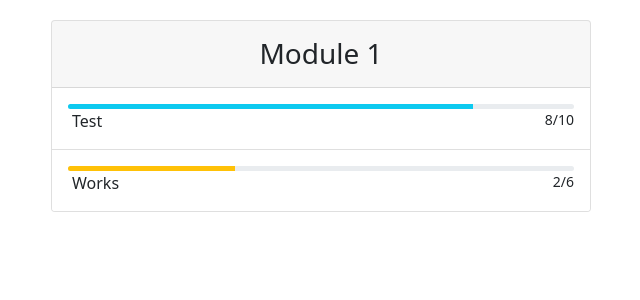
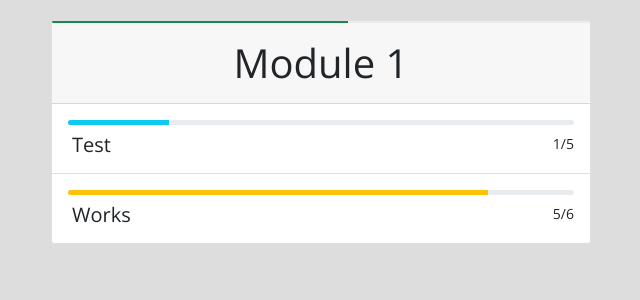
Before and after one commit to thecattest/samsung_progress, a Python web app: template templates/index.html in a window 1280 px wide. Shown: the top 300 px of the page, without its empty margins (319-959 px from the left). Run offline with Jinja, Linux system fonts and the light colour scheme; the template is opened without the code that fills it, so the values that code supplies are empty.

Commit message:
modules list template with collapsing and styles

```diff
--- a/templates/index.html
+++ b/templates/index.html
@@ -10,37 +10,84 @@
 
   <link rel="stylesheet" href="https://fonts.googleapis.com/css?family=Roboto:300,400,500,700&display=swap">
 
-  <link rel="stylesheet" href="style.css">
+  <script src="https://code.jquery.com/jquery-3.5.1.min.js" integrity="sha256-9/aliU8dGd2tb6OSsuzixeV4y/faTqgFtohetphbbj0=" crossorigin="anonymous"></script>
 
-  <title>{{title}}</title>
+  <link rel="preconnect" href="https://fonts.gstatic.com">
+  <link href="https://fonts.googleapis.com/css2?family=Open+Sans:ital,wght@0,300;0,400;0,600;1,600&display=swap" rel="stylesheet">
+
+  <title>Progress</title>
+
+  <style>
+    body {
+      background-color: #ddd;
+      font-family: 'Open Sans', sans-serif;
+    }
+
+    .results-list {
+      font-size: 14px;
+    }
+
+    .done {
+      color: #009829;
+    }
+
+    .not-done{
+      color: #d45050;
+    }
+
+    .hidden {
+      display: none;
+    }
+  </style>
+
 </head>
 <body>
 
-  <main role="main" class="container-fluid p-1">
-    <!-- {% block content %}{% endblock %} -->
+  <main class="container-fluid p-1">
     <div class="row">
 
       <div class="card col-11 col-md-5 my-3 mx-auto px-0">
+        <div class="progress" style="height:2px;">
+          <div class="progress-bar bg-success" style="width: 55%;"></div>
+        </div>
         <div class="card-header py-3 text-center">
-          <span><h3 style="margin:0">Module 1</h3></span>
+          <span><h1 style="margin:0">Module 1</h3></span>
         </div>
         <ul class="list-group list-group-flush">
-          <li class="list-group-item list-group-item-action py-3">
+          <li class="list-group-item list-group-item-action pt-3 tasks-group">
             <div class="progress" style="height:5px;">
-              <div class="progress-bar bg-info" style="width: 80%;"></div>
+              <div class="progress-bar bg-info" style="width: 20%;"></div>
             </div>
-            <div class="d-flex justify-content-between">
-              <span class="mx-1">Test</span>
-              <small>8/10</small>
+            <div class="title d-flex justify-content-between mt-2">
+              <span class="mx-1"><h5>Test</h5></span>
+              <small>1/5</small>
             </div>
+            <ul class="list-group list-group-flush results-list hidden">
+              <li class="list-group-item list-group-item-action py-2">
+                  <a class="not-done" href="#">Вопросы 3.2.1 <i>*</i></a>
+              </li>
+              <li class="list-group-item list-group-item-action py-2">
+                  <a class="not-done" href="#">Вопросы 3.3.1 <i>*</i></a>
+              </li>
+              <li class="list-group-item list-group-item-action py-2">
+                  <a class="not-done" href="#">Вопросы 3.4.1 <i>0.0/10.0</i></a>
+              </li>
+              <li class="list-group-item list-group-item-action py-2">
+                  <a class="done" href="#">Вопросы 3.7.1 <i>10.0/10.0</i></a>
+              </li>
+              <li class="list-group-item list-group-item-action py-2">
+                  <a class="not-done" href="#">Вопросы 3.8.1 <i>*</i></a>
+              </li>
+              </li>
+            </ul>
           </li>
-          <li class="list-group-item list-group-item-action py-3">
+          <li class="list-group-item list-group-item-action pt-3 tasks-group">
             <div class="progress" style="height:5px;">
-              <div class="progress-bar bg-warning" style="width: 33%;"></div>
+              <div class="progress-bar bg-warning" style="width: 83%;"></div>
             </div>
-            <div class="d-flex justify-content-between">
-              <span class="mx-1">Works</span>
-              <small>2/6</small>
+            <div class="d-flex justify-content-between mt-2">
+              <span class="mx-1"><h5>Works</h5></span>
+              <small>5/6</small>
             </div>
           </li>
         </ul>
@@ -50,4 +97,20 @@
   </main>
 
 </body>
+
+  <script>
+    $(".tasks-group").click(function () {
+     list = $(this).find(".results-list");
+     if (list.hasClass("hidden")) {
+       list.removeClass("hidden");
+       $(this).removeClass("list-group-item-action");
+       $(this).addClass("pb-1");
+     } else {
+       list.addClass("hidden");
+       $(this).addClass("list-group-item-action");
+       $(this).removeClass("pb-1");
+     }
+    });
+  </script>
+
 </html>
```
